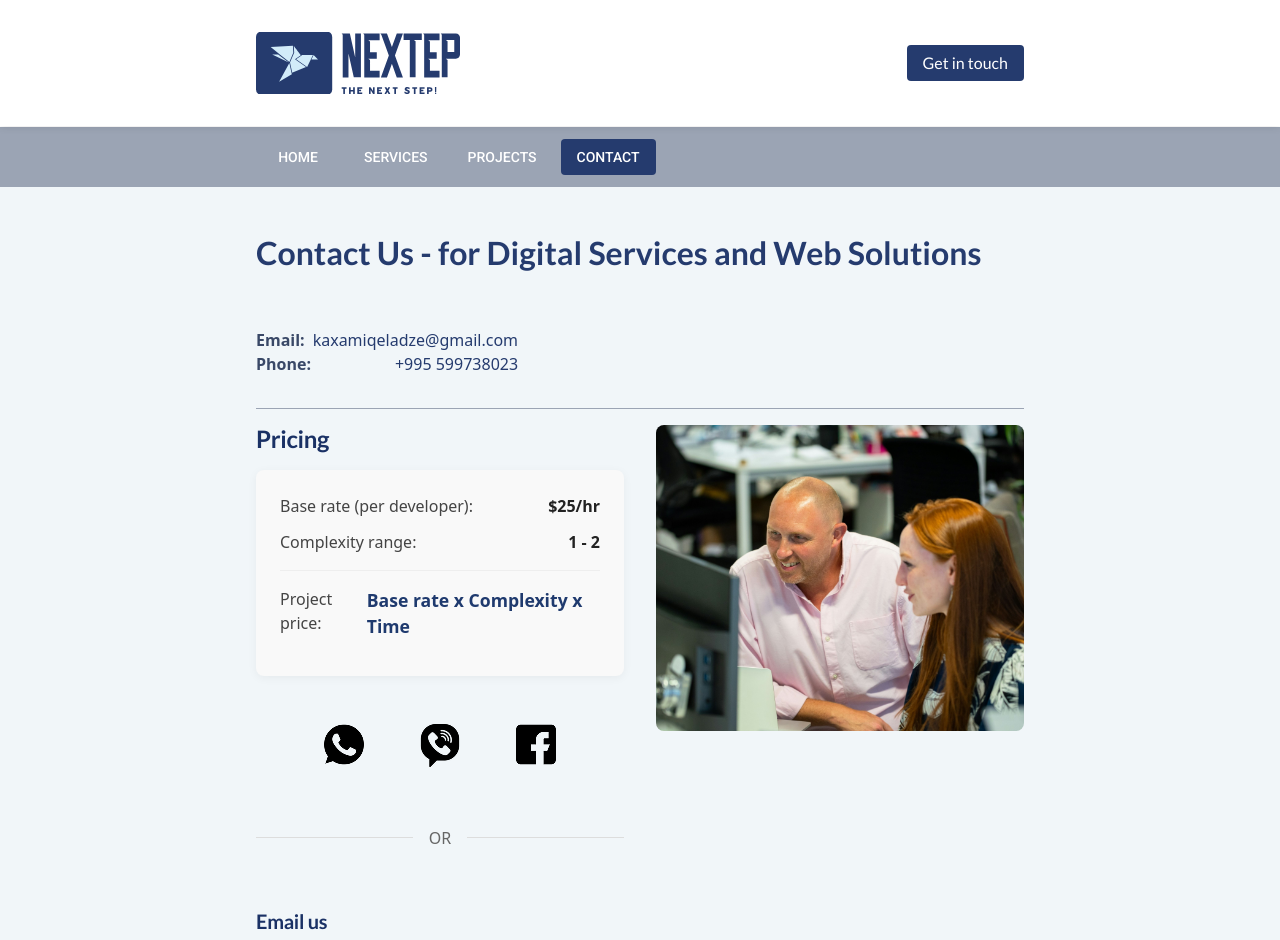
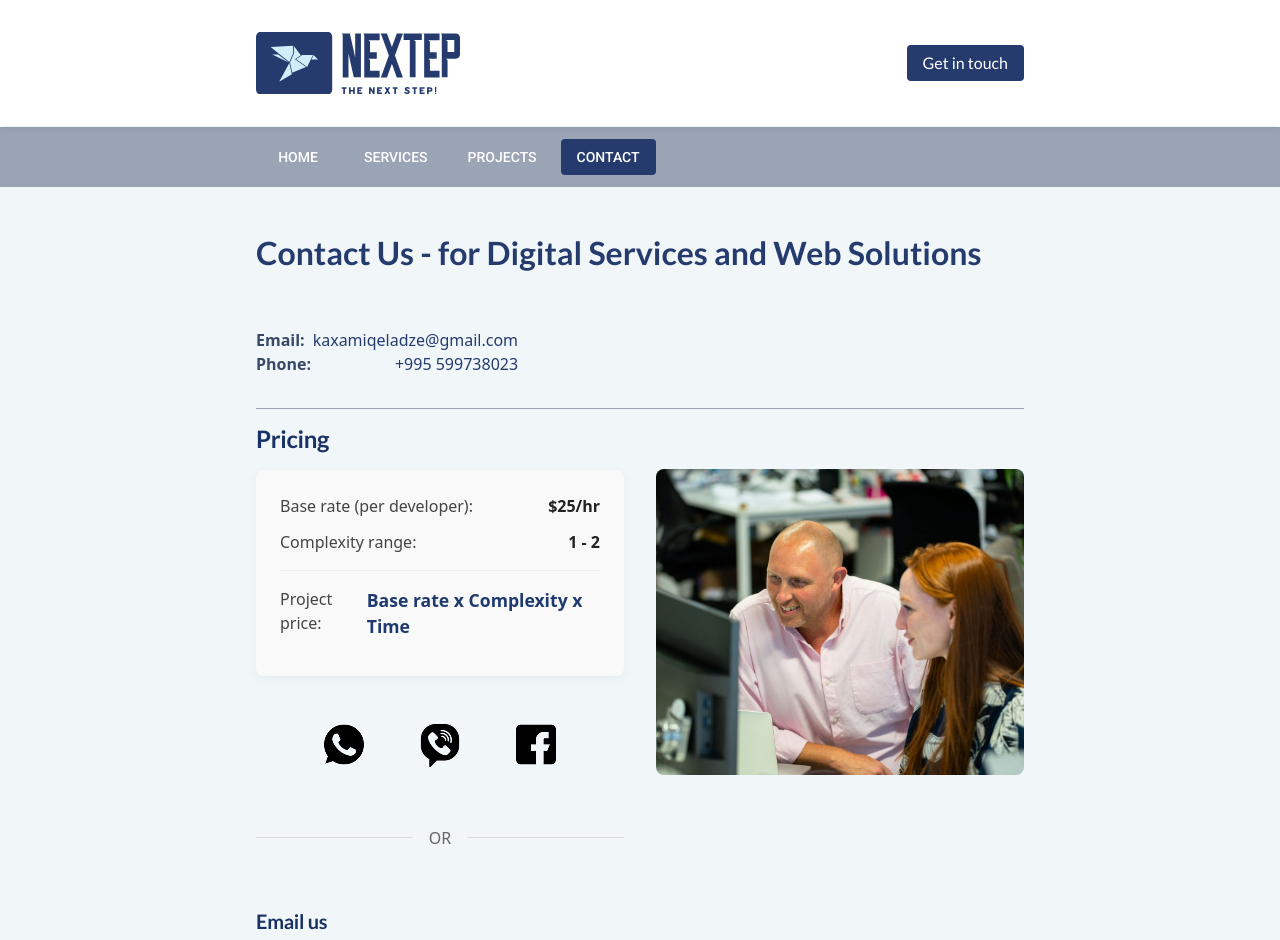
Before and after one commit to Lado267/nextep-front, a Next.js app: page /contact in a window 1280 px wide. Shown: the top 940 px of the page. Built offline with nearby package versions, Linux system fonts and the light colour scheme.

Commit message:
- fixed image on contact

```diff
--- a/src/app/contact/page.css
+++ b/src/app/contact/page.css
@@ -147,6 +147,7 @@
   width: 100%;
   position: relative;
   aspect-ratio: 3/4;
+  margin-top: 44px;
 }
 
 .contact-image img {
```
